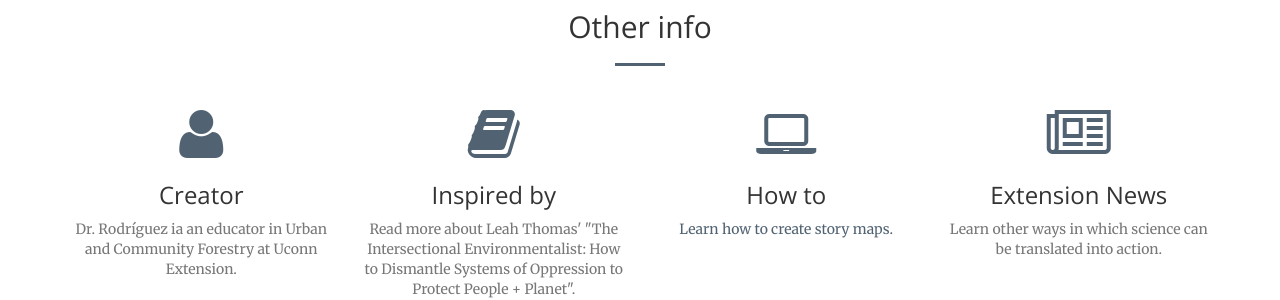
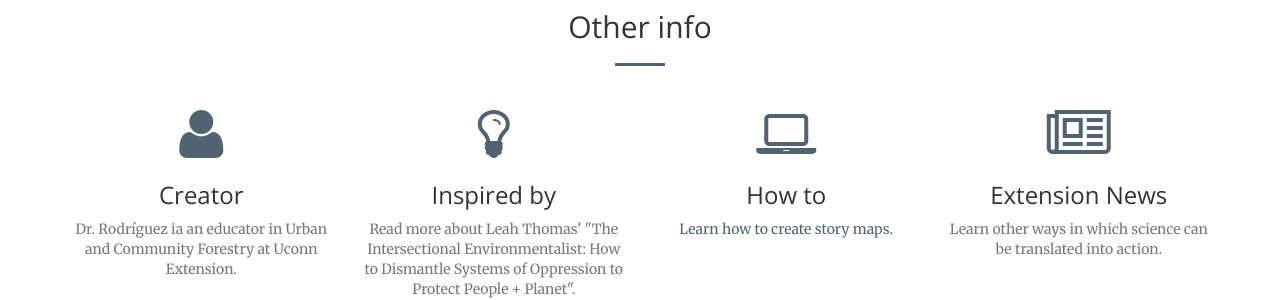
Before and after one commit to peopleandplanet/peopleandplanet.github.io, a Jekyll site: the page built from index.html, in a window 1280 px wide and 900 px high, scrolled down 2814 px. Shown: the part 150-450 px from the top of the window. Built offline with Jekyll 4.4.1, drawn with Linux system fonts in a browser that asks for light colours.

Commit message:
Update services.html

```diff
--- a/_includes/services.html
+++ b/_includes/services.html
@@ -18,7 +18,7 @@
             </div>
             <div class="col-lg-3 col-md-6 text-center">
                 <div class="service-box">
-                    <i class="fa fa-4x fa-book wow bounceIn text-primary" data-wow-delay=".2s"></i>
+                    <i class="fa fa-4x fa-lightbulb-o wow bounceIn text-primary" data-wow-delay=".2s"></i>
                     <h3>Inspired by</h3>
                     <a href="https://www.greengirlleah.com/" class="text-muted" target="_blank">Read more about Leah Thomas' "The Intersectional Environmentalist: How to Dismantle Systems of Oppression to Protect People + Planet".</a>
                 </div>
```
